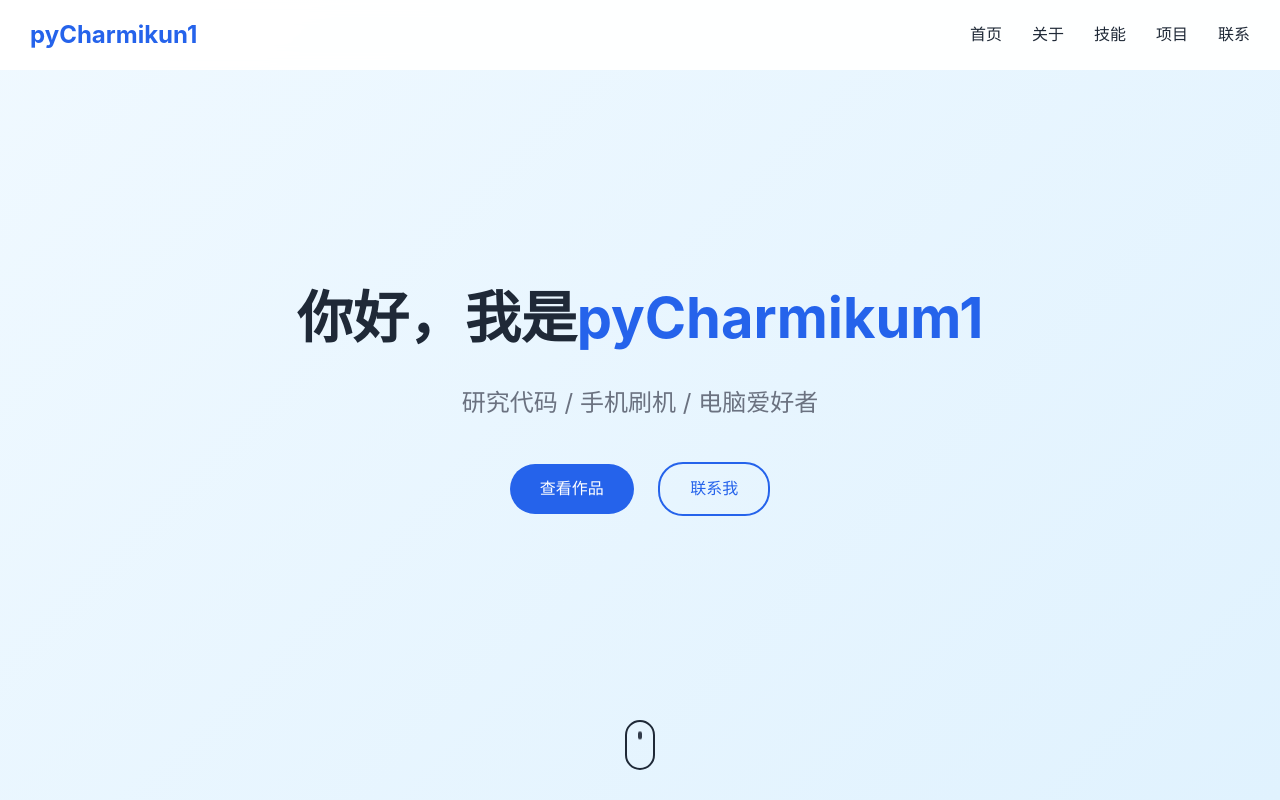
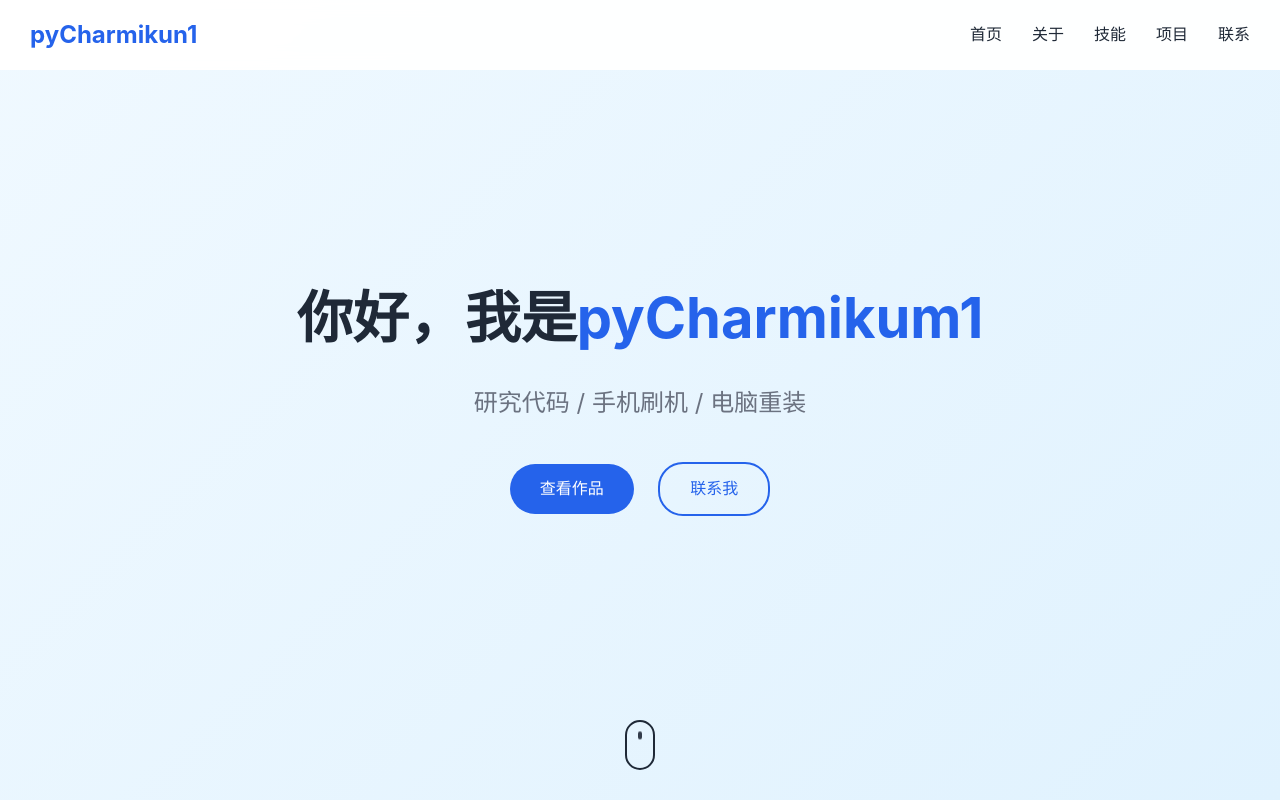
Before and after one commit to pyCharmikun1/ZY, a plain HTML site: page index.html in a window 1280 px wide. Shown: the top 800 px of the page. Drawn offline with Linux system fonts and the light colour scheme.

Commit message:
Update index.html

```diff
--- a/index.html
+++ b/index.html
@@ -3,7 +3,7 @@
 <head>
     <meta charset="UTF-8">
     <meta name="viewport" content="width=device-width, initial-scale=1.0">
-    <title>我的个人主页</title>
+    <title>pyCharmikun1 Ⅰ 主页</title>
     <link rel="stylesheet" href="style.css">
     <link rel="stylesheet" href="https://cdnjs.cloudflare.com/ajax/libs/font-awesome/6.0.0/css/all.min.css">
 </head>
@@ -29,7 +29,7 @@
     <section id="home" class="hero">
         <div class="hero-content">
             <h1 class="animate-text">你好，我是<span class="highlight">pyCharmikum1</span></h1>
-            <p class="animate-text">研究代码 / 手机刷机 / 电脑爱好者</p>
+            <p class="animate-text">研究代码 / 手机刷机 / 电脑重装</p>
             <div class="cta-buttons">
                 <a href="#projects" class="btn primary">查看作品</a>
                 <a href="#contact" class="btn secondary">联系我</a>
```
